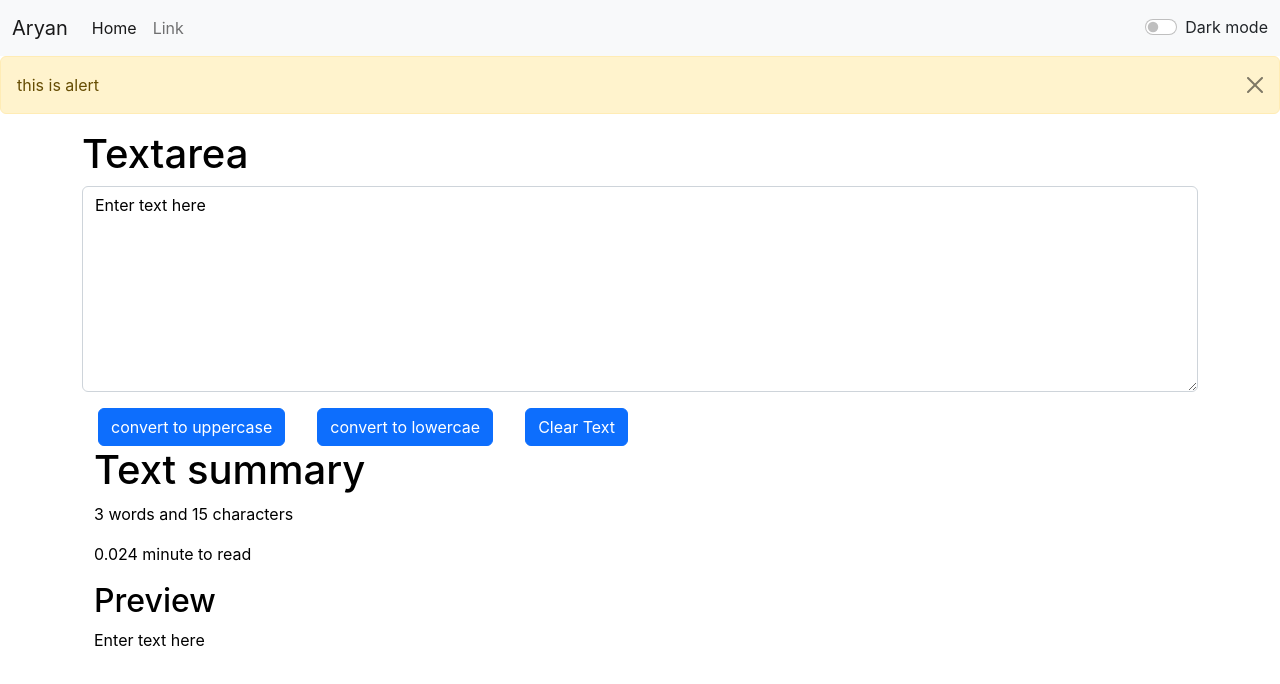
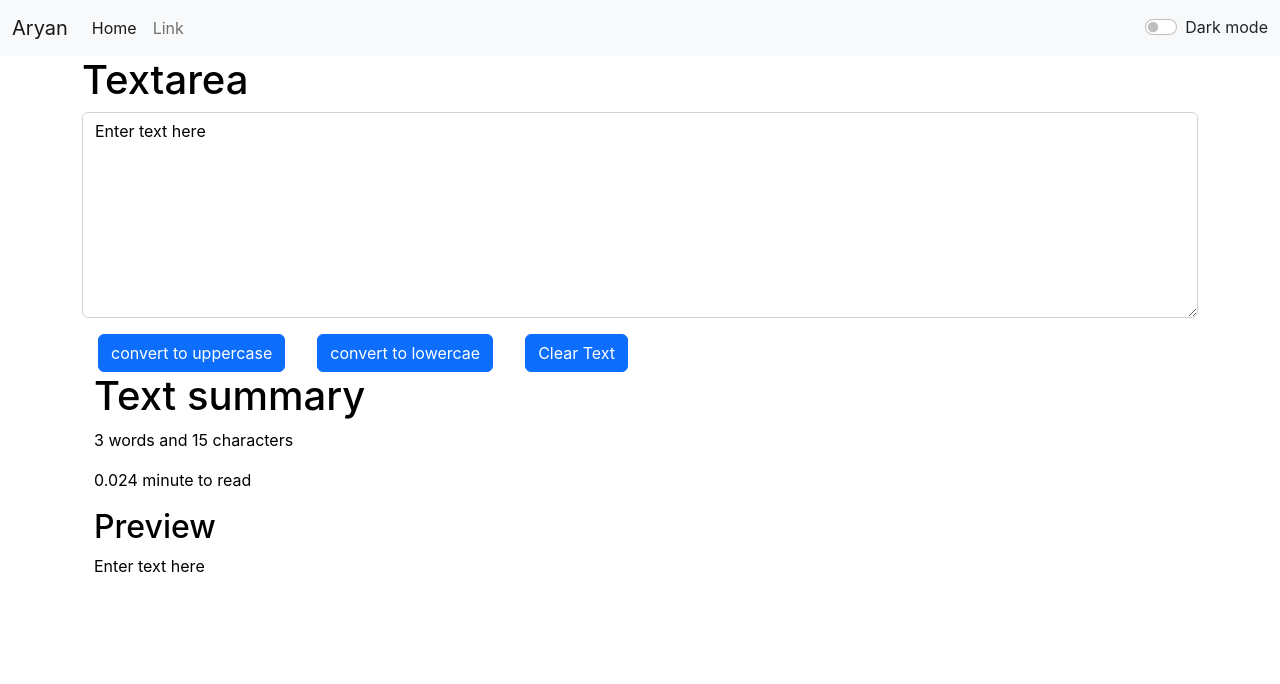
Before and after one commit to Teddy1404/Textuitils, a React (Create React App) app: page / in a window 1280 px wide. Shown: the top 684 px of the page. Built offline with nearby package versions, Linux system fonts and the light colour scheme.

Commit message:
alert added

```diff
--- a/src/App.js
+++ b/src/App.js
@@ -7,21 +7,34 @@
 import Alert from './components/Alert';
 
 function App() {
+  const[alert,setalert]=useState(null);
+  const showalert=(messeage,type)=>{
+setalert({
+  msg :messeage,
+type : type
+})
+
+setTimeout(() => {
+  setalert(null);
+}, 1500);
+  }
 const[mode,setmode] = useState('light');
 const Togglemode = ()=>{
   if(mode==='light'){
     setmode('dark');
     document.body.style.backgroundColor = '#2B547E' ;
+    showalert("Dark mode is enabled","success")
   }
   else{
     setmode('light');
     document.body.style.backgroundColor = 'white' ;
+    showalert("light mode is enabled","success")
   }
 }
   return (
     <>
    <Navbar title ="Aryan" mode={mode} Togglemode={Togglemode}/>
-   <Alert alert="this is alert"/>
+   <Alert alert={alert}/>
    <div className='container'>
   <Textarea heading="Textarea"mode={mode} Togglemode={Togglemode}/>
    </div>
--- a/src/components/Alert.js
+++ b/src/components/Alert.js
@@ -2,12 +2,12 @@
 
 function Alert(props) {
   return (
-    <div>
-      <div class="alert alert-warning alert-dismissible fade show" role="alert">
-  {props.alert}
-  <button type="button" class="btn-close" data-bs-dismiss="alert" aria-label="Close"></button>
+
+   props.alert &&   <div className={`alert alert-${props.alert.type} alert-dismissible fade show `} role="alert">
+  <strong>{props.alert.type}: </strong>{props.alert.msg}
+
 </div>
-    </div>
+
   )
 }
 
```
